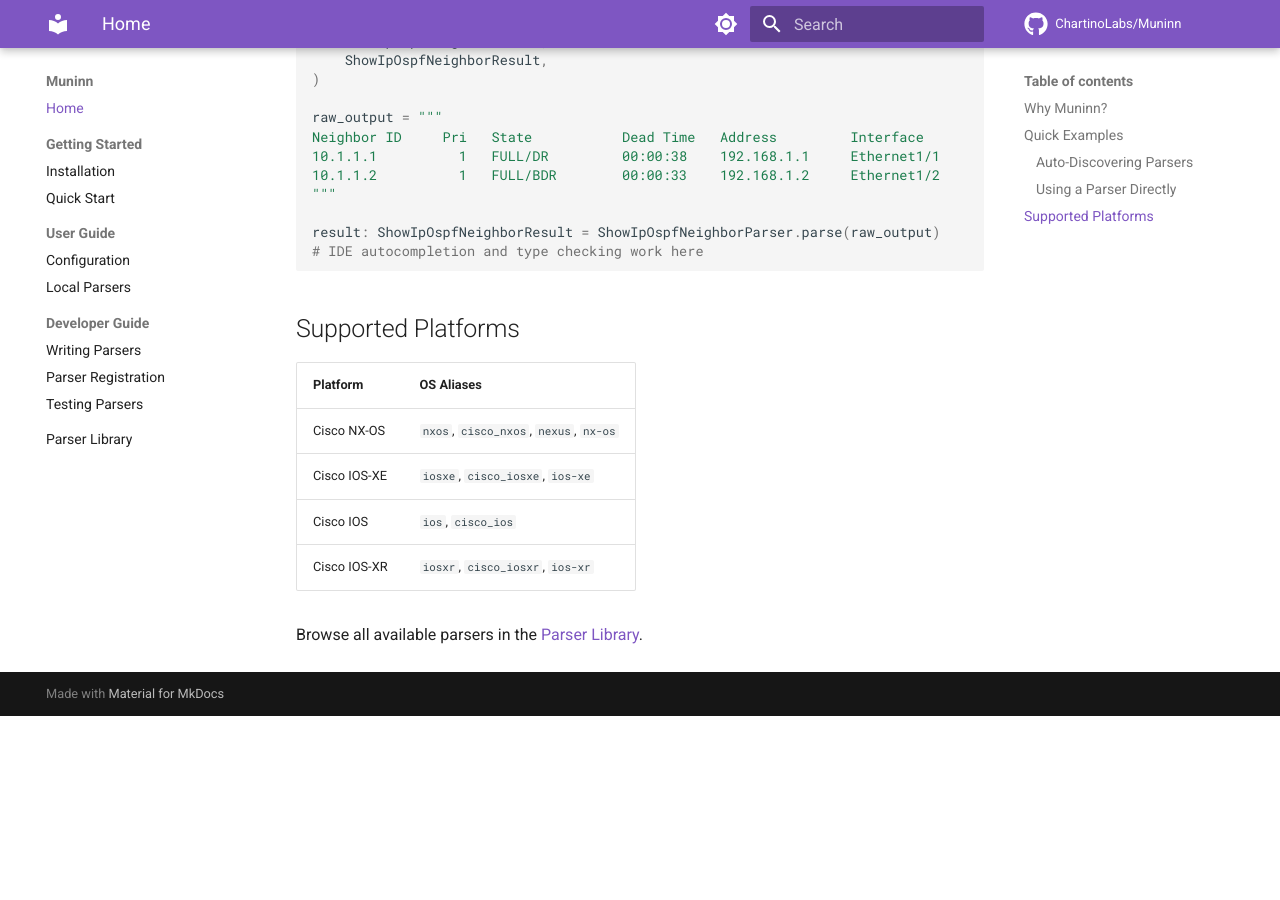
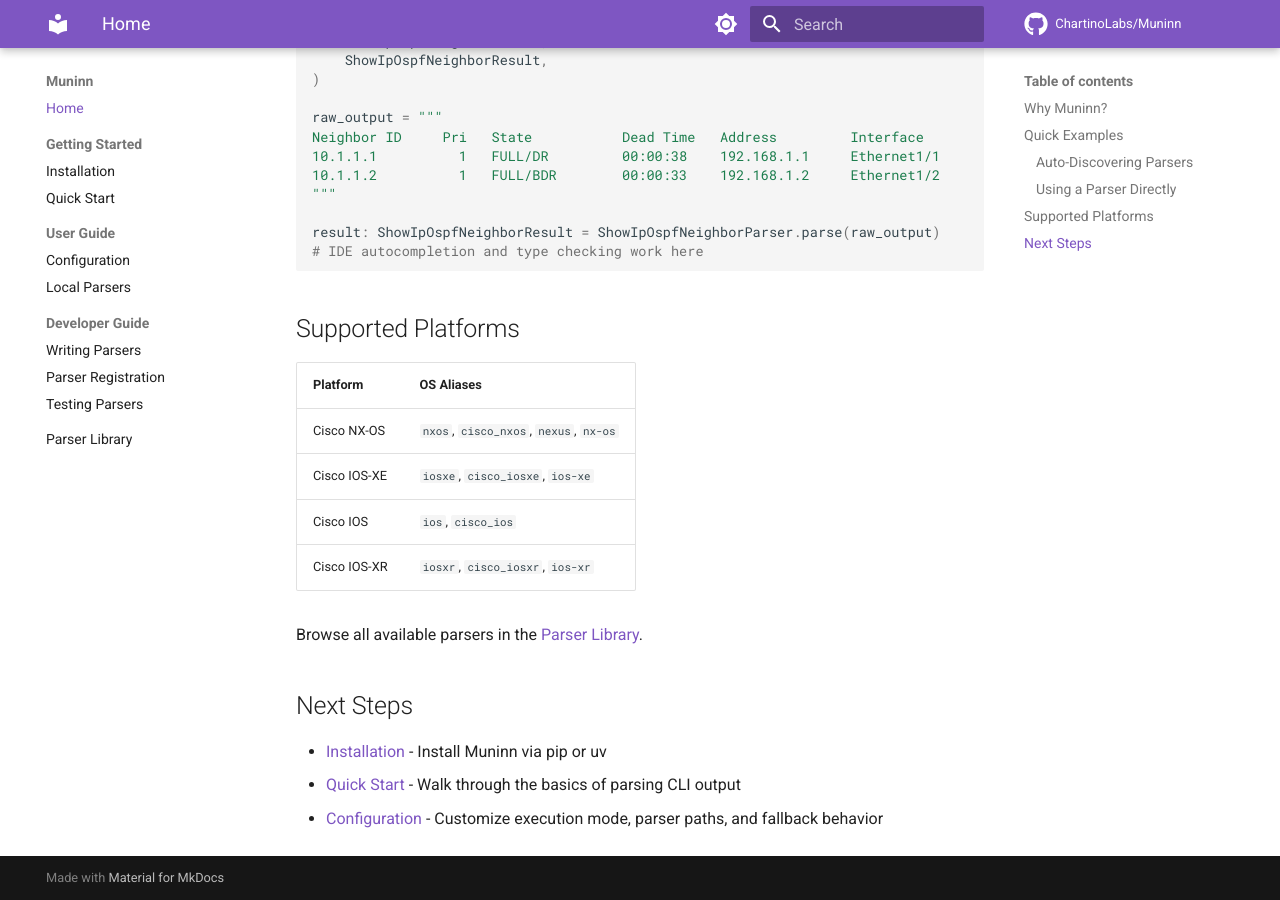
Before and after one commit to ChartinoLabs/Muninn, an MkDocs documentation site: the page built from docs/index.md, in a window 1280 px wide and 900 px high, scrolled down 1531 px. Built offline with MkDocs 1.6.1 and Material for MkDocs 9.7.7, drawn with Linux system fonts in a browser that asks for light colours; comment, search, counter and statistics services are not loaded; before the commit the page ends 2247 px from its top, so only the background shows below that.

Commit message:
docs: add Next Steps section to index page
Co-Authored-By: Claude Opus 4.6 (1M context) <noreply@anthropic.com>

```diff
--- a/docs/index.md
+++ b/docs/index.md
@@ -83,3 +83,9 @@ result: ShowIpOspfNeighborResult = ShowIpOspfNeighborParser.parse(raw_output)
 | Cisco IOS-XR | `iosxr`, `cisco_iosxr`, `ios-xr` |
 
 Browse all available parsers in the [Parser Library](library.md).
+
+## Next Steps
+
+- [Installation](getting-started/installation.md) - Install Muninn via pip or uv
+- [Quick Start](getting-started/quickstart.md) - Walk through the basics of parsing CLI output
+- [Configuration](user-guide/configuration.md) - Customize execution mode, parser paths, and fallback behavior
```
